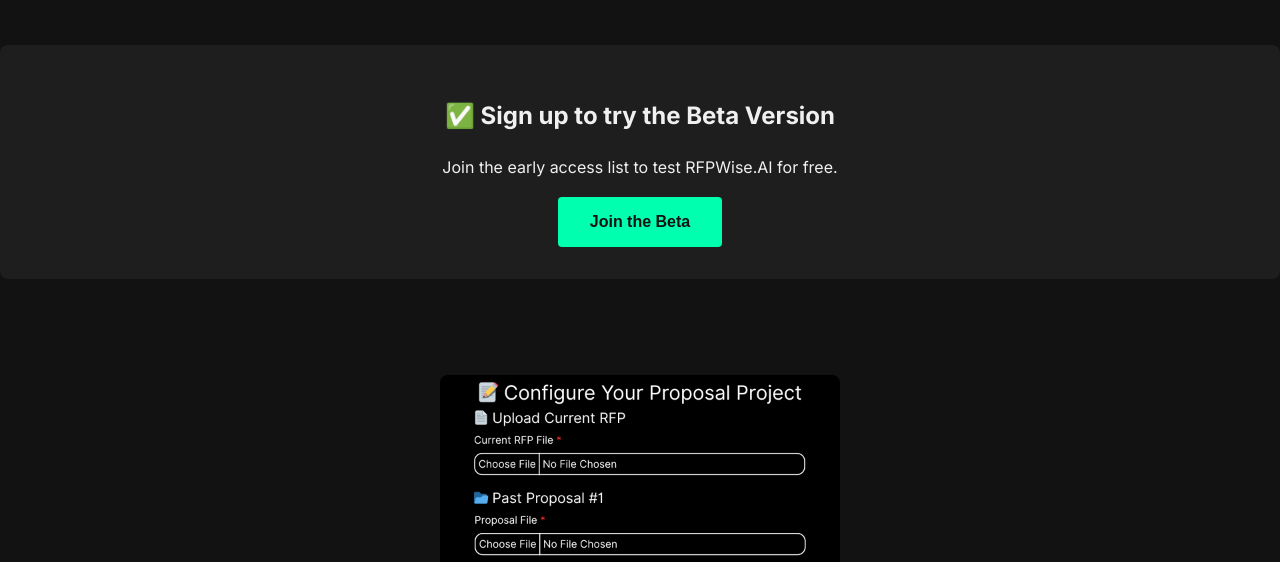
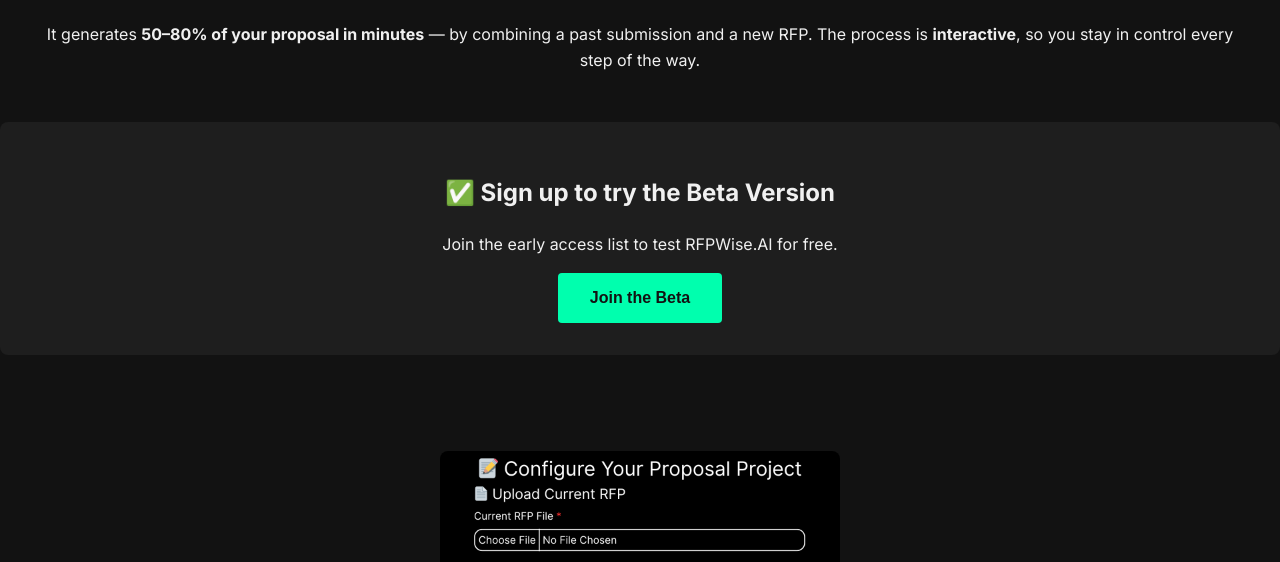
Before and after one commit to BetaLaunchLabs/RFPWiseAI-Beta, a plain HTML site: page index.html in a window 1280 px wide. Shown: the part 175-737 px from the top of the page. Drawn offline with Linux system fonts and the light colour scheme.

```diff
--- a/index.html
+++ b/index.html
@@ -95,6 +95,9 @@
     <p>
       Tired of spending several hours drafting engineering or consulting proposals?<br />
       <strong>RFPWise.AI</strong> helps firms like yours create high-quality technical proposals in a fraction of the time.
+      <br /><br />
+      It generates <strong>50–80% of your proposal in minutes</strong> — by combining a past submission and a new RFP.
+      The process is <strong>interactive</strong>, so you stay in control every step of the way.
     </p>
   </header>
 
```
Also changed, not shown: 1 other file.
